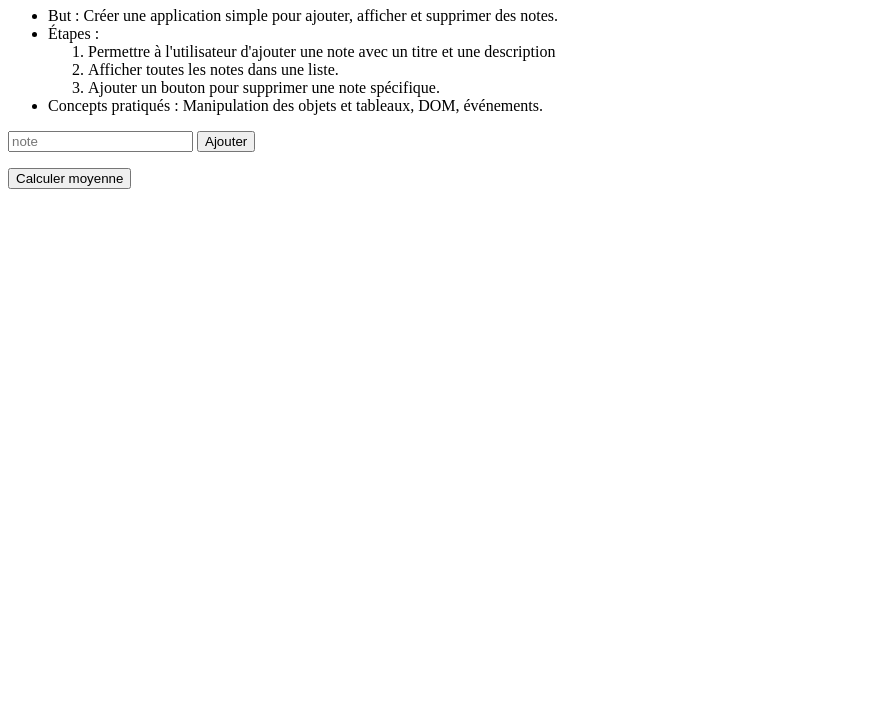
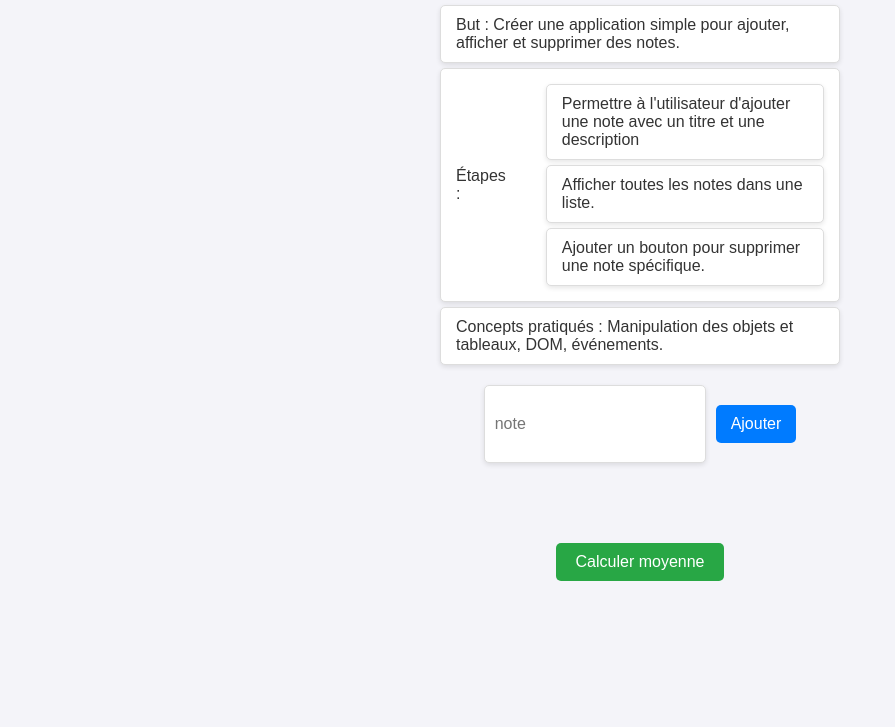
Before and after one commit to Boubacarkonate/miniProjet-algo, a plain HTML site: page gestionnaire-notes/index.html in a window 1280 px wide. Shown: the part 73-800 px from the top of the page, without its empty margins (0-895 px from the left). Drawn offline with Linux system fonts and the light colour scheme.

Commit message:
gestionnaire de notes ok

```diff
--- a/gestionnair-notes/index.html
+++ b/gestionnaire-notes/index.html
@@ -23,16 +23,16 @@
         <li>Concepts pratiqués : Manipulation des objets et tableaux, DOM, événements.</li>
     </ul>
 
-    <div>
+    <div class="container">
         <div id="creationNote">
             <input type="number" id="ajoutNote" placeholder="note" value="">
             <button id="ajout">Ajouter</button>
         </div>
         <ul id="displayNote"></ul>
+
+        <button onclick="moyenneNotes()">Calculer moyenne</button>
+        <p id="moyenne"></p>
     </div>
-    <button onclick="moyenneNotes()">Calculer moyenne</button>
-    <p id="moyenne"></p>
-
     <script src="script.js"></script>
 </body>
 
--- a/gestionnair-notes/script.js
+++ b/gestionnaire-notes/script.js
@@ -27,7 +27,7 @@ displayNote.appendChild(li)
 const created_li = (note) =>{
 
    let li = document.createElement('li');
-   li.textContent = note;
+   li.innerHTML = `<strong>${note}</strong> sur 20`;
 
    displayNote.appendChild(li);
    const boutonSup = document.createElement('button');
@@ -55,18 +55,17 @@ const deletedNote = (note) => {
 btnAjout.addEventListener('click',() => {
     let inputNote = parseFloat(ajoutNote.value);
     created_li(inputNote);
-    notes.push(inputNote)
+    notes.push(inputNote);
+    ajoutNote.value = '';
     console.log(notes);
 });
 
 
-//moyenne => additionner toutes les notes / par le nombre de notes
-
-const moyenneNotes = (el) => {
+const moyenneNotes = () => {
     let sum = parseFloat(0);
     for (let i = 0; i < notes.length; i++) {
         sum +=notes[i]
-        let total = parseFloat(sum / notes.length);
-        moyenne.textContent = total
+        let total = parseFloat(sum / notes.length).toFixed(2);
+        moyenne.innerHTML = `La moyenne est de <strong>${total}</strong> sur 20`;
     }
 };
--- /dev/null
+++ b/gestionnaire-notes/style.css
@@ -0,0 +1,123 @@
+/* Style général */
+body {
+    font-family: Arial, sans-serif;
+    margin: 20px;
+    padding: 0;
+    background-color: #f4f4f9;
+    color: #333;
+}
+
+.container {
+    display: flex;
+    justify-content: center;
+    align-items: center;
+    flex-direction: column;
+}
+
+/* Titre principal */
+h1 {
+    text-align: center;
+    color: #444;
+    margin-bottom: 20px;
+}
+
+/* Liste des notes */
+ul {
+    list-style: none;
+    padding: 0;
+    margin: 20px auto;
+    max-width: 400px;
+}
+
+/* Éléments de la liste */
+ul li {
+    display: flex;
+    justify-content: space-between;
+    align-items: center;
+    padding: 10px 15px;
+    margin: 5px 0;
+    background: #fff;
+    border: 1px solid #ddd;
+    border-radius: 5px;
+    font-size: 16px;
+    box-shadow: 0 2px 5px rgba(0, 0, 0, 0.1);
+}
+
+/* Boutons de suppression */
+ul li button {
+    border: none;
+    background-color: red;
+    color: white;
+    padding: 5px 10px;
+    cursor: pointer;
+    font-size: 14px;
+    border-radius: 5px;
+    transition: background-color 0.3s ease;
+}
+
+ul li button:hover {
+    background-color: darkred;
+}
+
+/* Formulaire d'ajout de note */
+#creationNote {
+    display: flex;
+    justify-content: center;
+    gap: 10px;
+    margin-bottom: 20px;
+}
+
+#creationNote input {
+    padding: 10px;
+    font-size: 16px;
+    border: 1px solid #ddd;
+    border-radius: 5px;
+    width: 200px;
+    box-shadow: 0 2px 5px rgba(0, 0, 0, 0.1);
+}
+
+#creationNote button {
+    padding: 10px 15px;
+    font-size: 16px;
+    background-color: #007bff;
+    color: white;
+    border: none;
+    border-radius: 5px;
+    cursor: pointer;
+    transition: background-color 0.3s ease;
+}
+
+#creationNote button:hover {
+    background-color: #0056b3;
+}
+
+/* Bouton pour calculer la moyenne */
+button {
+    display: block;
+    margin: 20px auto;
+    padding: 10px 20px;
+    font-size: 16px;
+    background-color: #28a745;
+    color: white;
+    border: none;
+    border-radius: 5px;
+    cursor: pointer;
+    transition: background-color 0.3s ease;
+}
+
+button:hover {
+    background-color: #218838;
+}
+
+/* Affichage de la moyenne */
+#moyenne {
+    text-align: center;
+    font-size: 18px;
+    color: #555;
+    margin-top: 10px;
+}
+
+#moyenne strong {
+    color: #000;
+    font-weight: bold;
+}
```
Also changed, not shown: gestionnair-notes/style.css (deleted).
